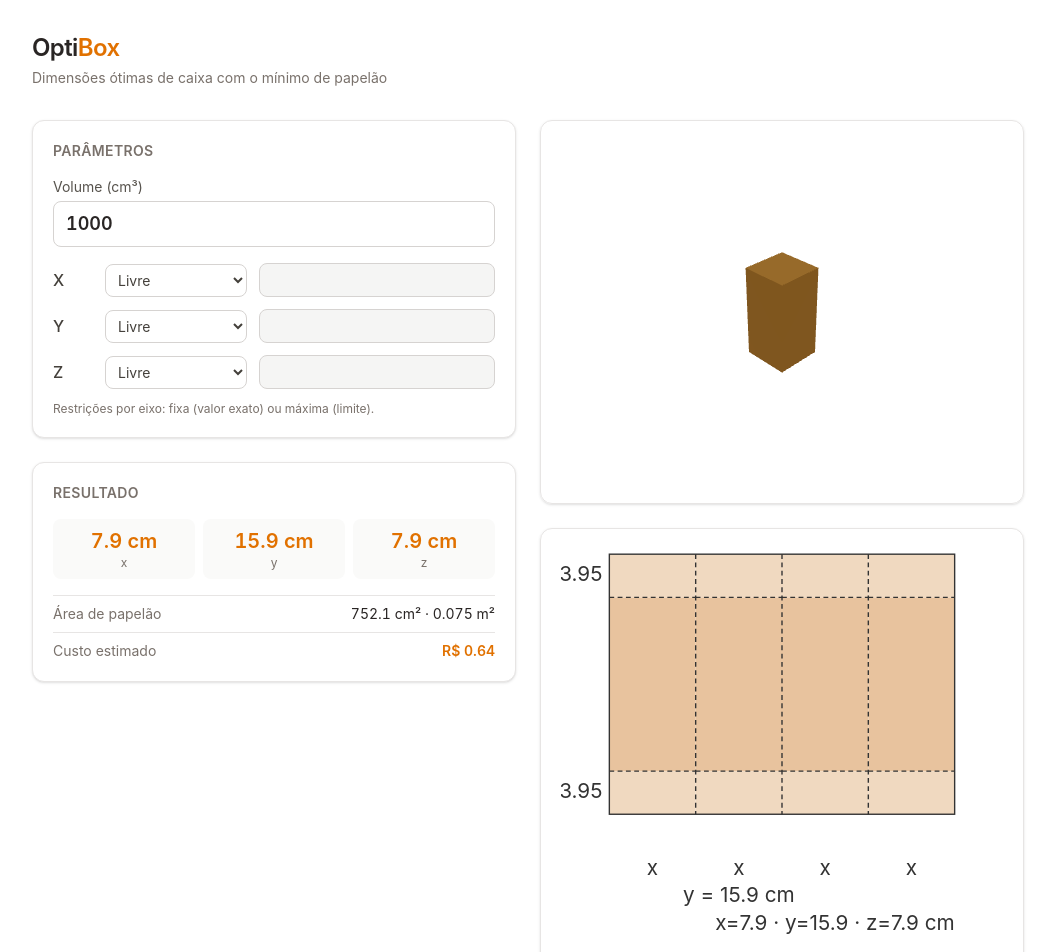
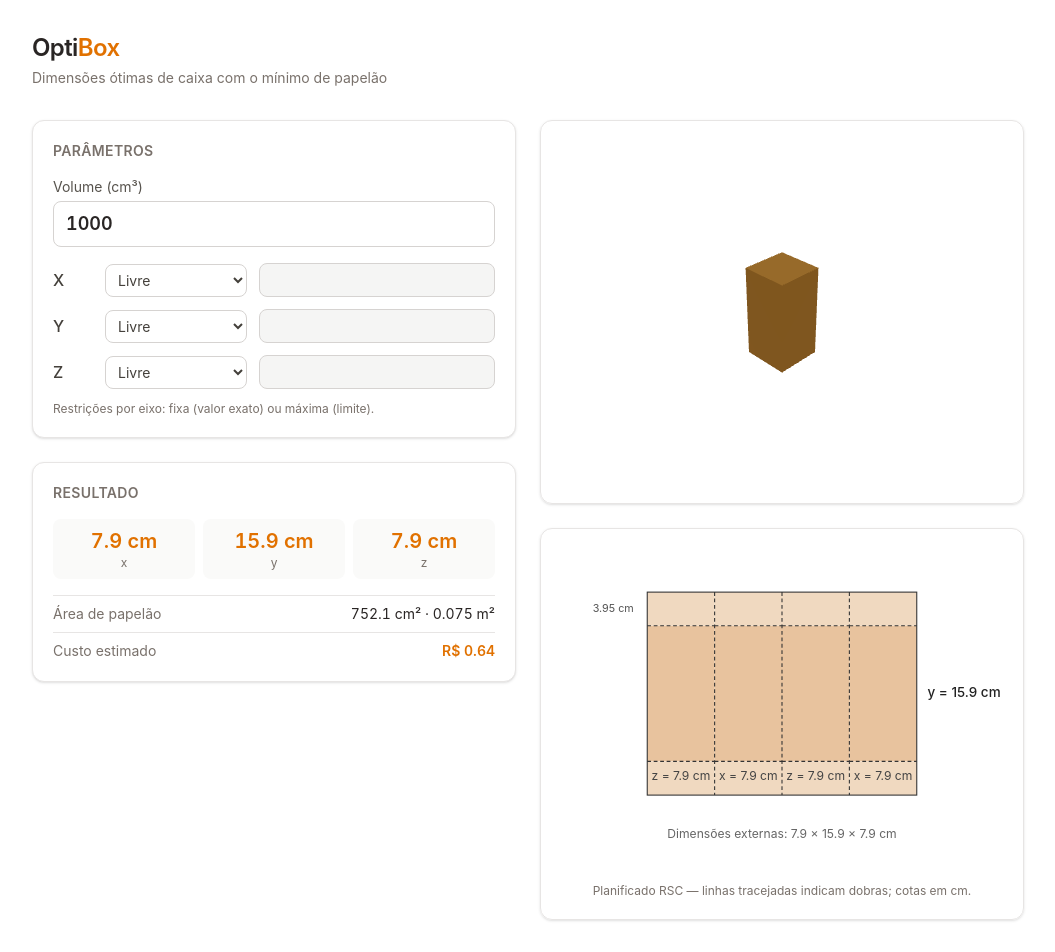
Before and after one commit to LucasG011/OptiBox, a React (Vite) app: page / in a window 1280 px wide. Shown: the top 952 px of the page, without its empty margins (112-1167 px from the left). Built offline with nearby package versions, Linux system fonts and the light colour scheme.

Commit message:
fix: clean up flat pattern dimensions layout and paddings

```diff
--- a/src/components/FlatPattern.tsx
+++ b/src/components/FlatPattern.tsx
@@ -1,8 +1,7 @@
 import type { SolveResult } from '../lib/solver'
 
 // Net RSC: corpo = 4 painéis [z, x, z, x] de altura y; abas de profundidade x/2 (nos
-// painéis z) e z/2 (nos painéis x) no topo e na base. Desenho normalizado (maior lado = 100)
-// para que traços, tracejados e fontes tenham espessura constante em qualquer escala.
+// painéis z) e z/2 (nos painéis x) no topo e na base. Desenho normalizado (maior lado = 100).
 export function FlatPattern({ result }: { result: SolveResult }) {
   const { x, y, z } = result
   const panels = [z, x, z, x]
@@ -10,53 +9,97 @@ export function FlatPattern({ result }: { result: SolveResult }) {
   const flapMax = Math.max(x, z) / 2
   const H = y + 2 * flapMax
   const s = 100 / Math.max(W, H)
-  const off = (100 - W * s) / 2 // centraliza o net horizontalmente no viewBox
-  const pad = 14
-  const vb = `${-pad} ${-pad} ${100 + 2 * pad} ${H * s + 2 * pad + 16}`
+  const off = (100 - W * s) / 2 // centraliza o net no SVG
+  const padX = 32
+  const padY = 16
+  const vb = `${-padX} ${-padY} ${100 + 2 * padX} ${H * s + 2 * padY + 12}`
   const fill = '#e8c39e'
   const fillFlap = '#f0d9c0'
 
   let cx = 0
+  let prevFd = 0
   const shapes: React.ReactNode[] = []
   const folds: React.ReactNode[] = []
-  const dims: React.ReactNode[] = []
-  let prevFd = 0
+  const panelLabels: React.ReactNode[] = []
+
   panels.forEach((w, i) => {
-    const fd = i % 2 === 0 ? x / 2 : z / 2
+    const isZ = i % 2 === 0
+    const axisName = isZ ? 'z' : 'x'
+    const fd = isZ ? x / 2 : z / 2
+
+    // Retângulos do corpo e das abas
     shapes.push(<rect key={`b${i}`} x={cx} y={0} width={w} height={y} fill={fill} />)
     shapes.push(<rect key={`t${i}`} x={cx} y={-fd} width={w} height={fd} fill={fillFlap} />)
     shapes.push(<rect key={`bo${i}`} x={cx} y={y} width={w} height={fd} fill={fillFlap} />)
+
+    // Dobras horizontais
     folds.push(<line key={`f${i}t`} x1={cx} y1={0} x2={cx + w} y2={0} />)
     folds.push(<line key={`f${i}b`} x1={cx} y1={y} x2={cx + w} y2={y} />)
+
+    // Dobras verticais
     if (i > 0) {
       const e = Math.max(prevFd, fd)
       folds.push(<line key={`v${i}`} x1={cx} y1={-e} x2={cx} y2={y + e} />)
     }
     prevFd = fd
-    dims.push(<text key={`d${i}`} x={off + (cx + w / 2) * s} y={H * s + 5} textAnchor="middle">{w === x ? 'x' : 'z'}</text>)
+
+    // Rótulo da largura de cada painel (abaixo do net)
+    panelLabels.push(
+      <text key={`d${i}`} x={off + (cx + w / 2) * s} y={(y + flapMax) * s + 7} textAnchor="middle" fontSize="4.5" fill="#444">
+        {axisName} = {w} cm
+      </text>
+    )
+
     cx += w
   })
 
+  // Coordenadas calculadas no espaço do viewBox (após escala e offset)
+  const bodyTopY = flapMax * s
+
   return (
-    <figure>
+    <figure className="w-full">
       <svg viewBox={vb} width="100%" role="img" aria-label="Planificado da caixa">
-        <g transform={`translate(${off} 0) scale(${s})`}>
+        {/* Grupo com a geometria escalada do net */}
+        <g transform={`translate(${off} ${bodyTopY}) scale(${s})`}>
           {shapes}
-          <rect x={0} y={-flapMax} width={W} height={y + 2 * flapMax} fill="none" stroke="#333" strokeWidth={0.4 / s} />
+          <rect x={0} y={-flapMax} width={W} height={H} fill="none" stroke="#333" strokeWidth={0.4 / s} />
           <g stroke="#333" strokeWidth={0.4 / s} strokeDasharray={`${1.4 / s} ${1 / s}`}>
             {folds}
           </g>
         </g>
-        {/* cotas de profundidade de aba (lado esquerdo do net) */}
-        <g fontSize="6" fill="#333">
-          <text x={off - 2} y={(-x / 4) * s} textAnchor="end" dominantBaseline="middle">{x / 2}</text>
-          <text x={off - 2} y={(y + z / 4) * s} textAnchor="end" dominantBaseline="middle">{z / 2}</text>
-          {dims}
-          <text x={off + (z + x / 2) * s} y={H * s + 13} textAnchor="middle">y = {y} cm</text>
-          <text x={off + W * s} y={H * s + 21} textAnchor="end">x={x} · y={y} · z={z} cm</text>
+
+        {/* Rótulos e Cotas */}
+        <g fill="#333">
+          {/* Rótulos dos 4 painéis abaixo de cada coluna */}
+          {panelLabels}
+
+          {/* Cota da Altura y (lado direito do corpo) */}
+          <g transform={`translate(${off + W * s + 4} ${bodyTopY + (y * s) / 2})`}>
+            <text textAnchor="start" dominantBaseline="middle" fontSize="5" fontWeight="500" fill="#222">
+              y = {y} cm
+            </text>
+          </g>
+
+          {/* Profundidade das abas (topo e base) */}
+          <text x={off - 5} y={bodyTopY - (x / 4) * s} textAnchor="end" dominantBaseline="middle" fontSize="4" fill="#555">
+            {x / 2} cm
+          </text>
+
+          {x !== z && (
+            <text x={off - 5} y={bodyTopY + (y + z / 4) * s} textAnchor="end" dominantBaseline="middle" fontSize="4" fill="#555">
+              {z / 2} cm
+            </text>
+          )}
+
+          {/* Resumo com dimensões no rodapé */}
+          <text x={50} y={(H * s) + 16} textAnchor="middle" fontSize="4.5" fill="#666">
+            Dimensões externas: {x} × {y} × {z} cm
+          </text>
         </g>
       </svg>
-      <figcaption className="mt-3 text-xs text-stone-500">Planificado RSC — linhas tracejadas indicam dobras; cotas em cm.</figcaption>
+      <figcaption className="mt-3 text-center text-xs text-stone-500">
+        Planificado RSC — linhas tracejadas indicam dobras; cotas em cm.
+      </figcaption>
     </figure>
   )
 }
```
